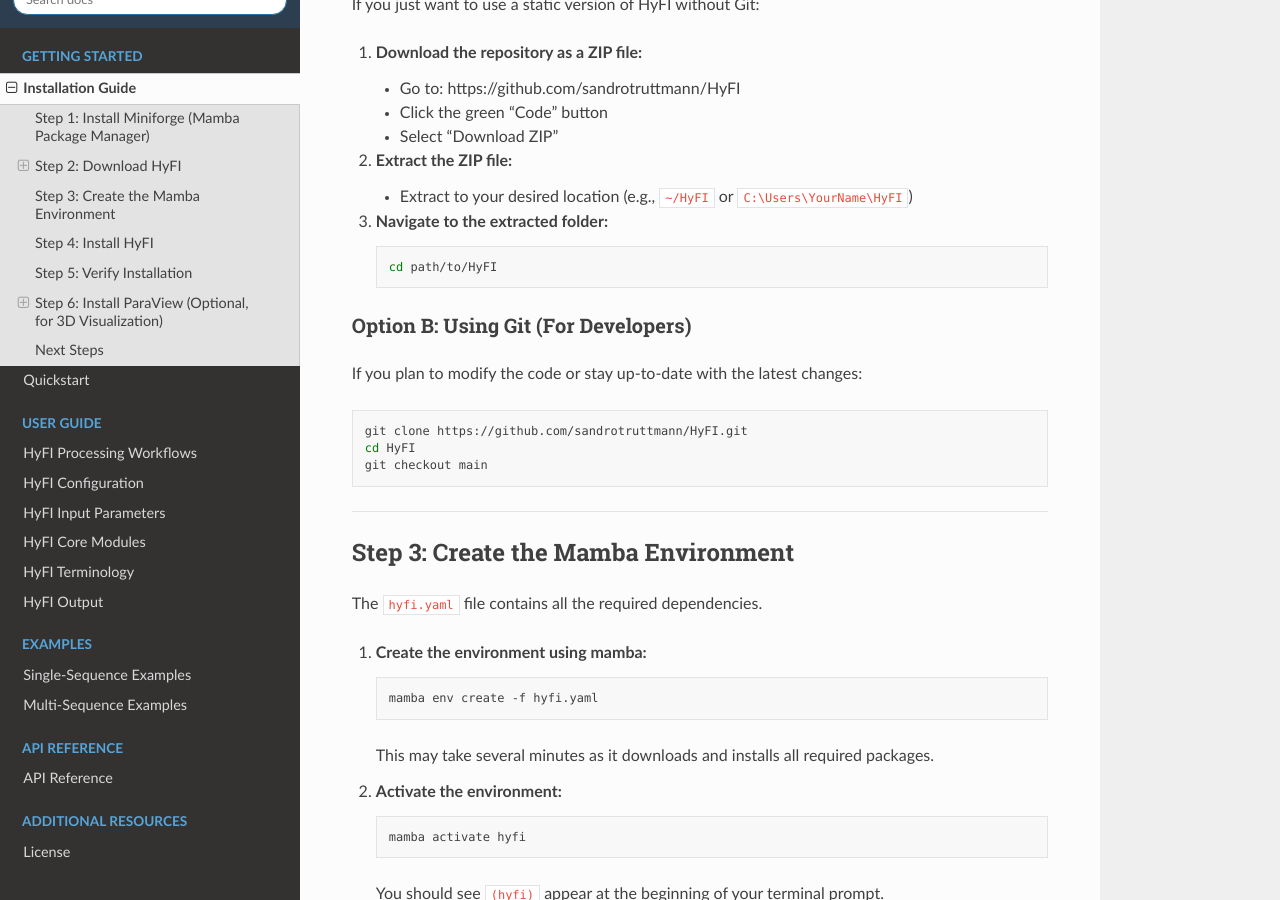
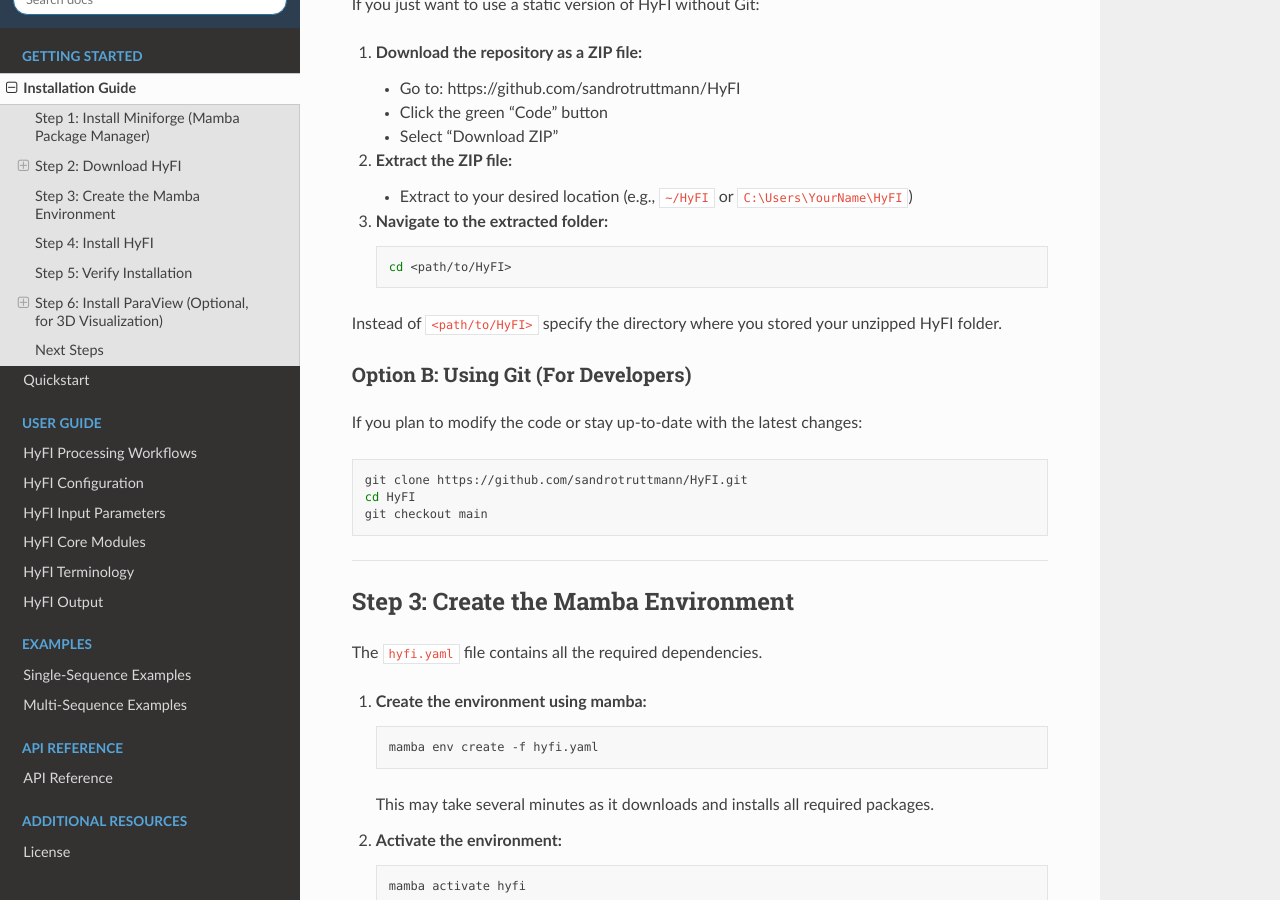
Before and after one commit to sandrotruttmann/HyFI, a Sphinx documentation site: the page built from docs/source/installation.md, in a window 1280 px wide and 900 px high, scrolled down 807 px. Built offline with Sphinx 7.4.7 and the Read the Docs theme 3.1.0, drawn with Linux system fonts in a browser that asks for light colours; pages that are not in the unit, such as notebooks, are missing from menus.

Commit message:
Update installation.md

````diff
--- a/docs/source/installation.md
+++ b/docs/source/installation.md
@@ -38,8 +38,10 @@
 
 3. **Navigate to the extracted folder:**
    ```bash
-   cd path/to/HyFI
+   cd <path/to/HyFI>
    ```
+
+Instead of `<path/to/HyFI>` specify the directory where you stored your unzipped HyFI folder.
 
 ### Option B: Using Git (For Developers)
 
````
